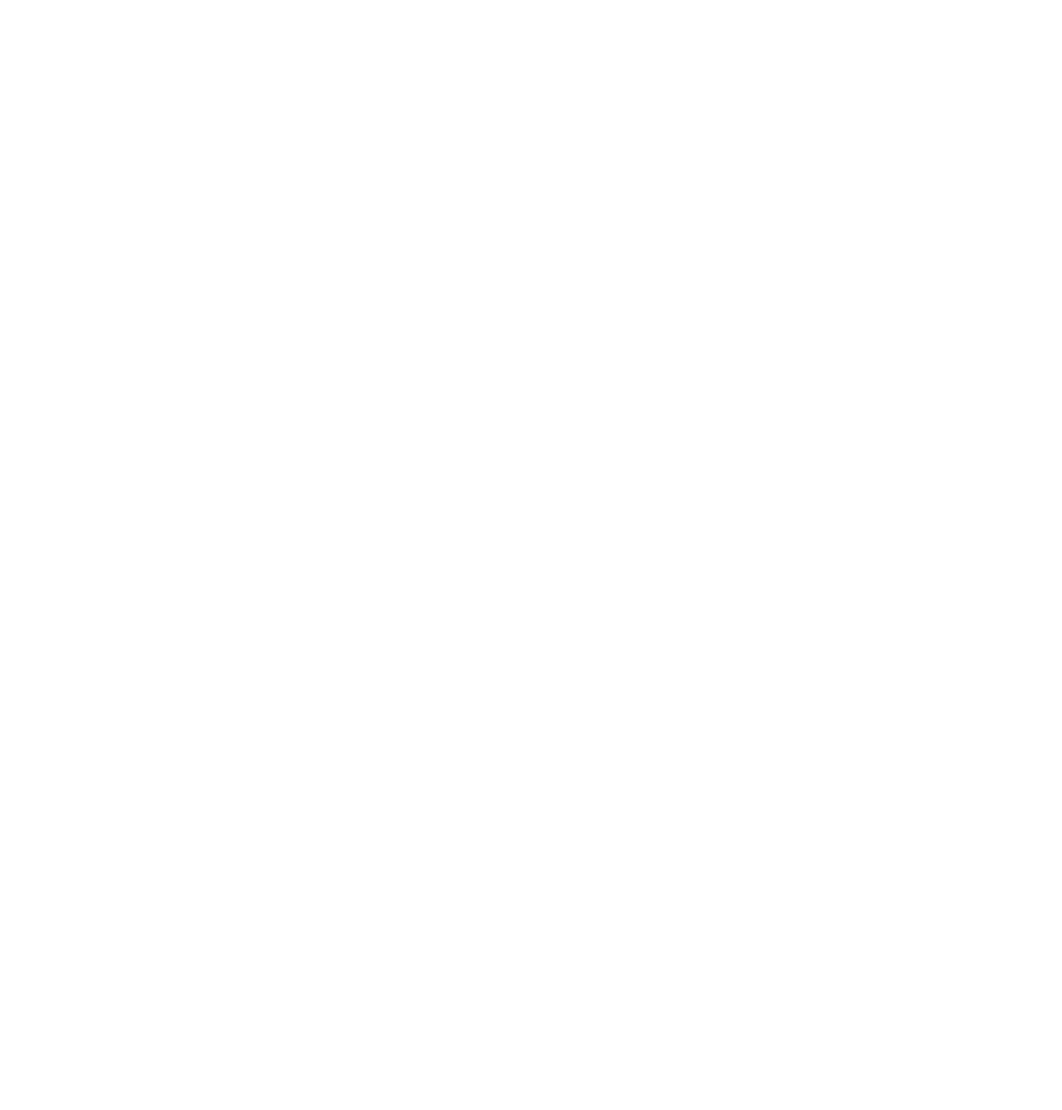
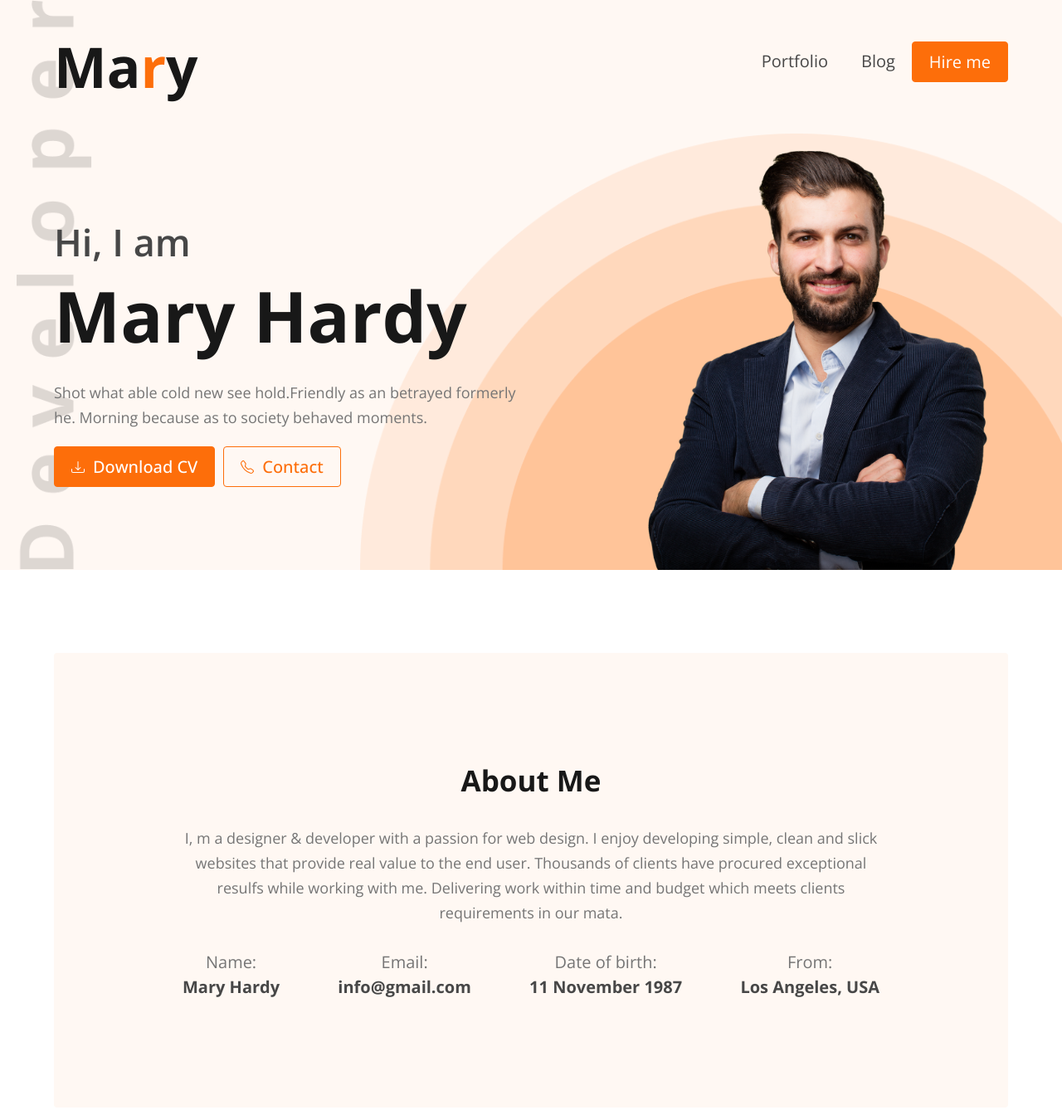
Before and after one commit to faridrony55/develop-portfolio-01, a plain HTML site: page index.html in a window 1280 px wide. Shown: the top 1338 px of the page at 83% size. Before the commit the page ends 800 px from the top, so only its background shows below. Drawn offline with nearby package versions, Linux system fonts and the light colour scheme.

Commit message:
first commit

```diff
--- /dev/null
+++ b/css/style.css
@@ -0,0 +1,243 @@
+
+@import url('https://fonts.googleapis.com/css2?family=Open+Sans:wght@300;400;500;600;700;800&display=swap');
+
+:root{
+    --primary-color:#FD6E0A;
+    --bg:#FFF8F3
+}
+
+*{
+    margin: 0;
+    padding: 0;
+    box-sizing: border-box;
+}
+body{
+    font-family: 'Open Sans', sans-serif;
+
+}
+ul{
+    list-style: none;
+}
+.flex{
+    display: flex;
+}
+.wrap{
+    flex-wrap: wrap;
+}
+.vCenter{
+    align-items: center;
+}
+.hCenter{
+    justify-content: center;
+}
+.hEnd{
+    justify-content: flex-end;
+}
+p{
+    font-weight: 400;
+font-size: 18px;
+line-height: 30px;
+color: #757575;
+}
+
+h3{
+    font-weight: 700;
+font-size: 35px;
+line-height: 48px;
+color: #181818;
+}
+.container{
+    max-width: 1150px;
+    margin: 0 auto;
+}
+
+header{
+    background:var(--bg);
+    background-image:   url(../images/developer.png);
+    background-position:  20px center;
+    background-repeat:   no-repeat;
+    background-size:  contain;
+}
+nav{
+    padding: 50px 0;
+}
+.logo{
+    flex-basis: 20%;
+    max-width: 20%;
+}
+.logo a{
+    font-weight: 800;
+font-size: 45px;
+line-height: 61px;
+color: #181818;
+text-decoration: none;
+transition-duration: 0.3s;
+}
+.logo a h1{
+    transition-duration: 0.3s;
+}
+.logo a h1 span{
+    color: var(--primary-color);
+    transition-duration: 0.3s;
+}
+.logo a:hover h1{
+    color: var(--primary-color);
+}
+.logo a:hover span{
+color: #181818;
+}
+.menu{
+    flex-basis:80%;
+    max-width: 80%;
+}
+.menu ul{
+}
+.menu ul li{
+}
+.menu ul li a{
+    font-weight: 400;
+font-size: 20px;
+line-height: 27px;
+color: #474747;
+text-decoration: none;
+padding: 10px 20px;
+display: block;
+border-radius: 4px;
+}
+.menu ul li a:hover{
+}
+.btn{
+    padding: 10px 20px;
+    display: block;
+    border-radius: 4px;
+    text-decoration: none;
+    display: flex;
+    align-items: center;
+    font-weight: 500;
+    font-size: 20px;
+    border:1px solid  var(--primary-color);
+    line-height: 27px;
+    transition-duration: 0.3s;
+}
+.btn svg{
+    margin-right: 10px;
+}
+.btnColor{
+    background-color: var(--primary-color);
+    color: #fff !important;
+}
+.btnColor:hover{
+    background-color:transparent;
+    color:var(--primary-color) !important;
+}
+.btnBorder{
+    color:var(--primary-color) !important;
+
+}
+.btnBorder:hover{
+
+    background-color: var(--primary-color);
+    color: #fff !important;
+}
+
+.heroBanner{
+    background-image:  url(../images/hardy.png), url(../images/header_bg.png) ;
+    background-position: 90%, right ;
+    background-repeat: no-repeat, no-repeat;
+    background-size: contain, contain;
+}
+.heroContent{
+    max-width: 585px;
+    padding: 100px 0;
+}
+.heroContent h2{
+    font-weight: 600;
+font-size: 45px;
+line-height: 61px;
+color: #474747;
+}
+.heroContent h1{
+    font-weight: 700;
+font-size: 85px;
+line-height: 116px;
+color: #181818;
+}
+.heroContent  p{
+    margin: 20px 0;
+}
+.heroContent ul li{
+    margin-right: 10px;
+}
+
+.aboutme{
+    background-color: var(--bg);
+    margin-top: 100px;
+    margin-bottom: 100px;
+    padding: 130px 155px;
+    text-align: center;
+    border-radius: 4px;
+}
+ h3{
+    font-weight: 700;
+font-size: 35px;
+line-height: 48px;
+color: #181818;
+}
+.aboutme P{
+    margin: 30px 0;
+}
+.aboutme ul{
+    justify-content: space-between;
+}
+.aboutme ul li{
+    display: flex;
+    flex-direction: column;
+    justify-content: center;
+    align-items: center;
+    font-size: 20px;
+    line-height: 30px;
+}
+.aboutme ul li  span{
+    font-weight: 400;
+color: #757575;
+}
+.aboutme ul li  strong{
+font-weight: 700;
+color: #474747;
+}
+.whatIDo{
+    text-align: center;
+    padding: 50px 0;
+}
+.whatIDo > p{
+    padding: 30px 10%;
+}
+.column-1-4{
+    flex-basis: 25%;
+    max-width: 25%;
+    padding:12px;
+}
+.service{
+    box-shadow: 0px 6px 50px rgba(0, 0, 0, 0.06);
+border-radius: 5px;
+padding: 30px;
+text-align: left;
+}
+.service h4{
+    font-weight: 700;
+font-size: 20px;
+line-height: 27px;
+margin: 20px 0 20px;
+
+color: #181818;
+}
+.service p{
+    font-weight: 400;
+font-size: 16px;
+line-height: 28px;
+
+color: #757575;
+}
+.service img{
+    max-width: 44px;
+}
--- a/index.html
+++ b/index.html
@@ -4,9 +4,107 @@
     <meta charset="UTF-8">
     <meta http-equiv="X-UA-Compatible" content="IE=edge">
     <meta name="viewport" content="width=device-width, initial-scale=1.0">
+    <link rel="stylesheet" href="css/style.css">
     <title>Document</title>
 </head>
 <body>
+    <!-- Header Section -->
+    <header>
+        <nav class="flex container">
+            <div class="logo">
+                <a href="#"><h1>Ma<span>r</span>y</h1></a>
+            </div>
+            <div class="menu">
+                <ul class="flex hEnd">
+                    <li><a href="#">Portfolio</a></li>
+                    <li><a href="#">Blog</a></li>
+                    <li><a href="#" class="btn btnColor">Hire me</a></li>
+                </ul>
+            </div>
+        </nav>
+        <div class="heroBanner ">
+            <div class="container">
+                <div class="heroContent ">
+                    <h2>Hi, I am</h2>
+                    <h1>Mary Hardy</h1>
+                    <p>Shot what able cold new see hold.Friendly as an betrayed formerly he. Morning because as to society behaved moments.</p>
+                    <ul class="flex">
+                        <li><a href="#" class="btn btnColor">
+                            <svg xmlns="http://www.w3.org/2000/svg" width="16" height="16" fill="currentColor" class="bi bi-download" viewBox="0 0 16 16">
+                                <path d="M.5 9.9a.5.5 0 0 1 .5.5v2.5a1 1 0 0 0 1 1h12a1 1 0 0 0 1-1v-2.5a.5.5 0 0 1 1 0v2.5a2 2 0 0 1-2 2H2a2 2 0 0 1-2-2v-2.5a.5.5 0 0 1 .5-.5z"/>
+                                <path d="M7.646 11.854a.5.5 0 0 0 .708 0l3-3a.5.5 0 0 0-.708-.708L8.5 10.293V1.5a.5.5 0 0 0-1 0v8.793L5.354 8.146a.5.5 0 1 0-.708.708l3 3z"/>
+                              </svg>
+                            Download CV</a></li>
+                        <li><a href="#" class="btn btnBorder">
+                            <svg xmlns="http://www.w3.org/2000/svg" width="16" height="16" fill="currentColor" class="bi bi-telephone" viewBox="0 0 16 16">
+                                <path d="M3.654 1.328a.678.678 0 0 0-1.015-.063L1.605 2.3c-.483.484-.661 1.169-.45 1.77a17.568 17.568 0 0 0 4.168 6.608 17.569 17.569 0 0 0 6.608 4.168c.601.211 1.286.033 1.77-.45l1.034-1.034a.678.678 0 0 0-.063-1.015l-2.307-1.794a.678.678 0 0 0-.58-.122l-2.19.547a1.745 1.745 0 0 1-1.657-.459L5.482 8.062a1.745 1.745 0 0 1-.46-1.657l.548-2.19a.678.678 0 0 0-.122-.58L3.654 1.328zM1.884.511a1.745 1.745 0 0 1 2.612.163L6.29 2.98c.329.423.445.974.315 1.494l-.547 2.19a.678.678 0 0 0 .178.643l2.457 2.457a.678.678 0 0 0 .644.178l2.189-.547a1.745 1.745 0 0 1 1.494.315l2.306 1.794c.829.645.905 1.87.163 2.611l-1.034 1.034c-.74.74-1.846 1.065-2.877.702a18.634 18.634 0 0 1-7.01-4.42 18.634 18.634 0 0 1-4.42-7.009c-.362-1.03-.037-2.137.703-2.877L1.885.511z"/>
+                              </svg> Contact</a></li>
+                    </ul>
+                </div>
+
+            </div>
+        </div>
+    </header>
+    <!-- Header Section -->
+
+    <main>
+        <section class="aboutme container">
+            <h3>About Me</h3>
+            <p>I, m a designer & developer with a passion for web design. I enjoy developing simple, clean and slick websites that provide real value to the end user. Thousands of clients have procured exceptional resulfs while working with me. Delivering work within time and budget which meets clients requirements in our mata.</p>
+            <ul class="flex">
+                <li>
+                    <span>Name:</span>
+                    <strong>Mary Hardy</strong>
+                </li>
+                <li>
+                    <span>Email:</span>
+                    <strong>info@gmail.com</strong>
+                </li>
+                <li>
+                    <span>Date of birth:</span>
+                    <strong>11 November 1987</strong>
+                </li>
+                <li>
+                    <span>From:</span>
+                    <strong>Los Angeles, USA</strong>
+                </li>
+            </ul>
+        </section>
+        <section class="whatIDo container">
+            <h3>What I do</h3>
+            <p>I have more than 10 years experience building software for clients all over the world. Below is a quick overview of my main technical skill sets and technologies i use. Want to find out more about my experience? Check out my online resume and project portfolio.</p>
+            <div class="flex wrap">
+                <div class="column-1-4">
+                    <div class="service">
+                        <img src="images/icons/js.png" alt="js">
+                        <h4>Vanilla JavaScript</h4>
+                        <p>List skill/technologies here. You can change the icon above to any of the 1500+ FontAwesome 5 free icons available. Aenean commodo ligula eget dolor.</p>
+                    </div>
+                </div>
+                <div class="column-1-4">
+                    <div class="service">
+                        <img src="images/icons/react.png" alt="js">
+                        <h4>React</h4>
+                        <p>List skill/technologies here. You can change the icon above to any of the 1500+ FontAwesome 5 free icons available. Aenean commodo ligula eget dolor.</p>
+                    </div>
+                </div>
+                <div class="column-1-4">
+                    <div class="service">
+                        <img src="images/icons/nodejs.png" alt="js">
+                        <h4>Node.js</h4>
+                        <p>List skill/technologies here. You can change the icon above to any of the 1500+ FontAwesome 5 free icons available. Aenean commodo ligula eget dolor.</p>
+                    </div>
+                </div>
+                <div class="column-1-4">
+                    <div class="service">
+                        <img src="images/icons/mongo.png" alt="js">
+                        <h4>MongoDB</h4>
+                        <p>List skill/technologies here. You can change the icon above to any of the 1500+ FontAwesome 5 free icons available. Aenean commodo ligula eget dolor.</p>
+                    </div>
+                </div>
+            </div>
+        </section>
+    </main>
 
 </body>
 </html>
```
Also changed, not shown: images/icons/download.svg (added), images/icons/telephone.svg (added), 2 other files.
